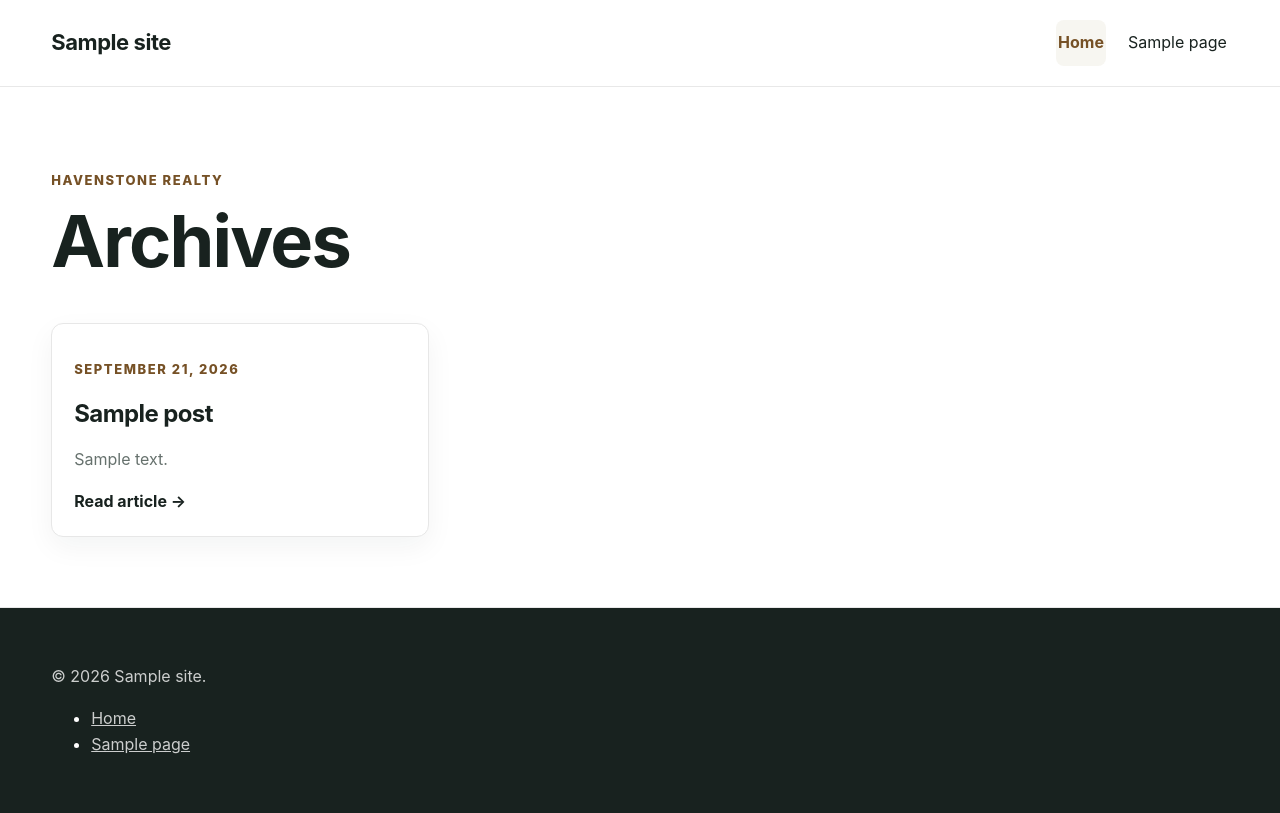
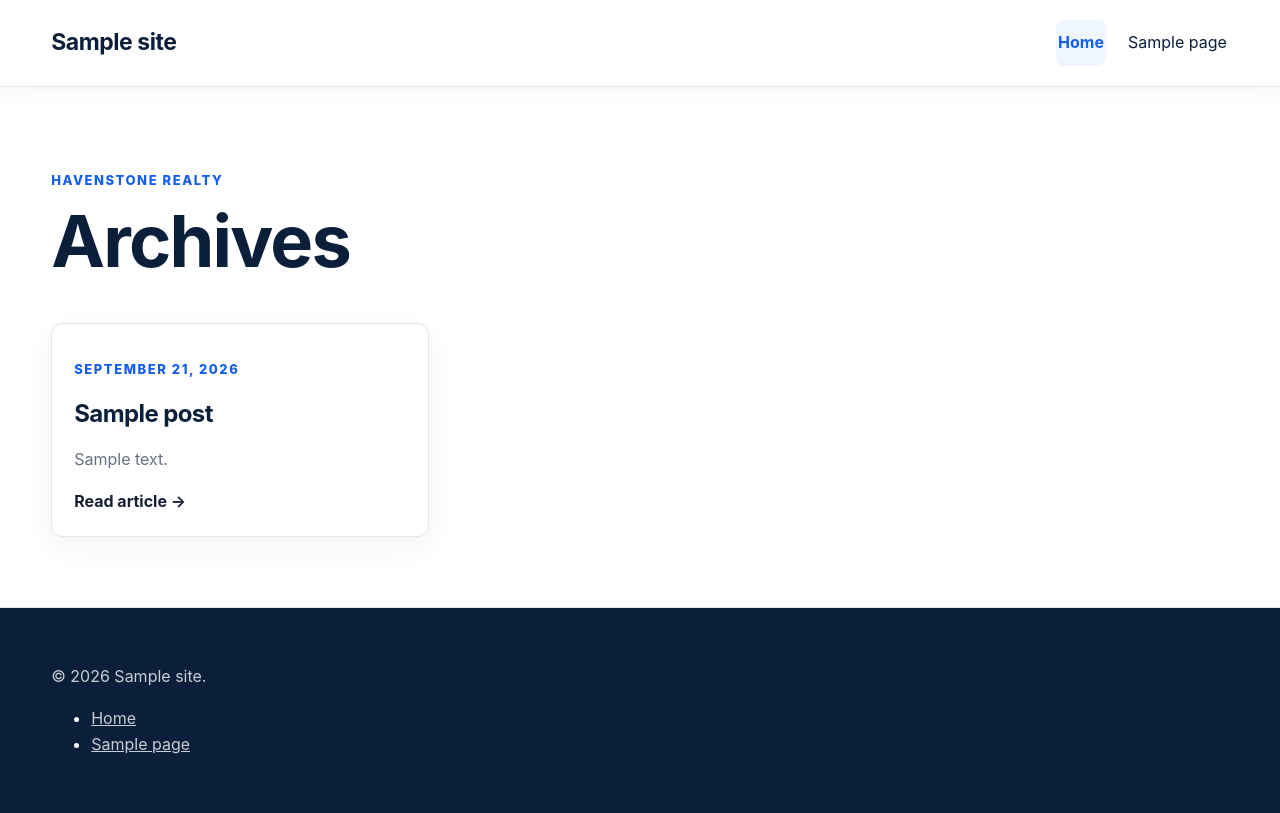
Before and after one commit to kenny6292/Wordpress-HavenStone-Realty, a WordPress theme: template archive.php in a window 1280 px wide. Run offline with PHP 8.4 and a stand-in for WordPress, Linux system fonts and the light colour scheme; the site name, menu and one post (Sample post) are stand-ins, and other content is empty.

Commit message:
Create premium HavenStone white and blue visual system

```diff
--- a/style.css
+++ b/style.css
@@ -324,3 +324,135 @@ p{color:var(--hs-muted)}
     font-size:16px;
   }
 }
+
+
+/* HavenStone white + blue premium system */
+:root{
+  --hs-ink:#172033;
+  --hs-navy:#0B1F3A;
+  --hs-blue:#155EEF;
+  --hs-blue-2:#2563EB;
+  --hs-light-blue:#EFF6FF;
+  --hs-paper:#F8FBFF;
+  --hs-muted:#667085;
+  --hs-line:#E4EAF2;
+  --hs-white:#FFFFFF;
+}
+body{
+  color:var(--hs-ink);
+  background:var(--hs-white);
+  font-family:Inter,ui-sans-serif,system-ui,-apple-system,BlinkMacSystemFont,"Segoe UI",sans-serif;
+}
+h1,h2,h3,h4{color:var(--hs-navy);letter-spacing:-.025em}
+p{color:var(--hs-muted)}
+.site-header{
+  position:sticky;
+  top:0;
+  z-index:1000;
+  background:rgba(255,255,255,.96);
+  border-bottom:1px solid var(--hs-line);
+  box-shadow:0 4px 18px rgba(11,31,58,.05);
+  backdrop-filter:blur(12px);
+}
+.site-logo{color:var(--hs-navy);font-size:23px;font-weight:800}
+.site-nav a{color:var(--hs-navy)}
+.site-nav a:hover,.site-nav .current-menu-item>a,.site-nav .current_page_item>a{
+  color:var(--hs-blue);
+  background:var(--hs-light-blue);
+}
+.site-menu-toggle{color:var(--hs-navy);border-color:var(--hs-line)}
+.hero{
+  position:relative;
+  overflow:hidden;
+  min-height:680px;
+  display:flex;
+  align-items:center;
+  background:var(--hs-navy);
+}
+.hero::before{
+  content:"";
+  position:absolute;
+  inset:0;
+  background:linear-gradient(90deg,rgba(11,31,58,.94) 0%,rgba(11,31,58,.72) 42%,rgba(11,31,58,.24) 100%);
+  z-index:1;
+}
+.hero-media{
+  position:absolute;
+  inset:0;
+  z-index:0;
+}
+.hero-media img{
+  width:100%;
+  height:100%;
+  object-fit:cover;
+  object-position:center;
+  display:block;
+}
+.hero-content{position:relative;z-index:2;max-width:760px}
+.hero h1,.hero p,.hero .eyebrow{color:#fff}
+.hero h1{font-size:clamp(44px,7vw,82px);margin:10px 0 22px}
+.hero p{font-size:19px;max-width:680px;color:rgba(255,255,255,.86)}
+.eyebrow{color:var(--hs-blue);font-weight:800}
+.hero .eyebrow{color:#BFDBFE}
+.button{
+  background:var(--hs-blue);
+  color:#fff;
+  border-radius:8px;
+  font-weight:750;
+  box-shadow:0 10px 24px rgba(21,94,239,.18);
+}
+.button:hover{background:#0B4FC7;color:#fff;transform:translateY(-1px)}
+.button--outline{background:#fff;color:var(--hs-navy);border-color:#fff;box-shadow:none}
+.button--outline:hover{background:var(--hs-light-blue);color:var(--hs-blue)}
+.property-filters{
+  background:var(--hs-white);
+  border:1px solid var(--hs-line);
+  box-shadow:0 16px 40px rgba(11,31,58,.08);
+}
+.property-filters input,.property-filters select,
+.property-request-form input,.property-request-form textarea,
+.havenstone-enquiry-form input,.havenstone-enquiry-form textarea,
+.havenstone-viewing-form input,.havenstone-viewing-form textarea{
+  border-color:#CBD5E1;
+}
+.property-card,.post-card,.location-card,.service-panel,.contact-panel,.feature-item,.agent-card,.service-item{
+  border-color:var(--hs-line);
+  box-shadow:0 10px 30px rgba(11,31,58,.055);
+}
+.property-card:hover,.post-card:hover,.location-card:hover,.service-panel:hover,.contact-panel:hover,.feature-item:hover,.agent-card:hover,.service-item:hover{
+  border-color:#C7D7F5;
+  box-shadow:0 18px 40px rgba(11,31,58,.10);
+}
+.property-card__price{color:var(--hs-blue)}
+.property-badge{background:var(--hs-light-blue);color:var(--hs-navy)}
+.page-hero{background:linear-gradient(135deg,var(--hs-paper),#fff)}
+.cta{background:var(--hs-navy);color:#fff}
+.cta h2,.cta p,.cta .eyebrow{color:#fff}
+.cta .eyebrow{color:#93C5FD}
+.site-footer{background:var(--hs-navy);color:#fff;border-top:0}
+.site-footer p,.site-footer a{color:rgba(255,255,255,.78)}
+.site-footer a:hover{color:#fff}
+.visual-strip{display:grid;grid-template-columns:1.25fr 1fr 1fr;gap:18px}
+.visual-card{position:relative;overflow:hidden;min-height:300px;border-radius:14px;background:var(--hs-navy)}
+.visual-card img{display:block;width:100%;height:100%;min-height:300px;object-fit:cover;transition:transform .4s ease}
+.visual-card:hover img{transform:scale(1.035)}
+.visual-card__overlay{position:absolute;inset:auto 0 0;padding:26px;background:linear-gradient(transparent,rgba(11,31,58,.92));}
+.visual-card__overlay h3,.visual-card__overlay p{color:#fff;margin:0}
+.visual-card__overlay p{margin-top:5px;color:rgba(255,255,255,.8)}
+.home-intro{display:grid;grid-template-columns:minmax(0,1fr) minmax(320px,.85fr);gap:60px;align-items:center}
+.home-intro__image{border-radius:16px;overflow:hidden;box-shadow:0 18px 44px rgba(11,31,58,.10)}
+.home-intro__image img{display:block;width:100%;aspect-ratio:4/3;object-fit:cover}
+@media(max-width:900px){
+  .hero{min-height:590px}
+  .visual-strip{grid-template-columns:1fr 1fr}
+  .visual-card:first-child{grid-column:1/-1}
+  .home-intro{grid-template-columns:1fr;gap:28px}
+}
+@media(max-width:600px){
+  .hero{min-height:620px;padding:70px 0}
+  .hero::before{background:linear-gradient(180deg,rgba(11,31,58,.82),rgba(11,31,58,.94))}
+  .hero h1{font-size:clamp(38px,12vw,58px)}
+  .hero p{font-size:16px}
+  .visual-strip{grid-template-columns:1fr}
+  .visual-card,.visual-card img{min-height:260px}
+}
```
